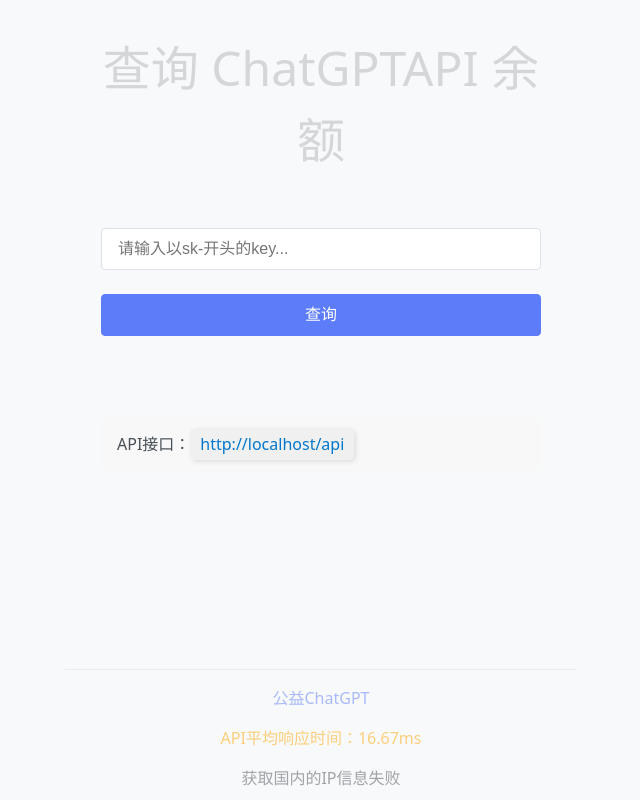
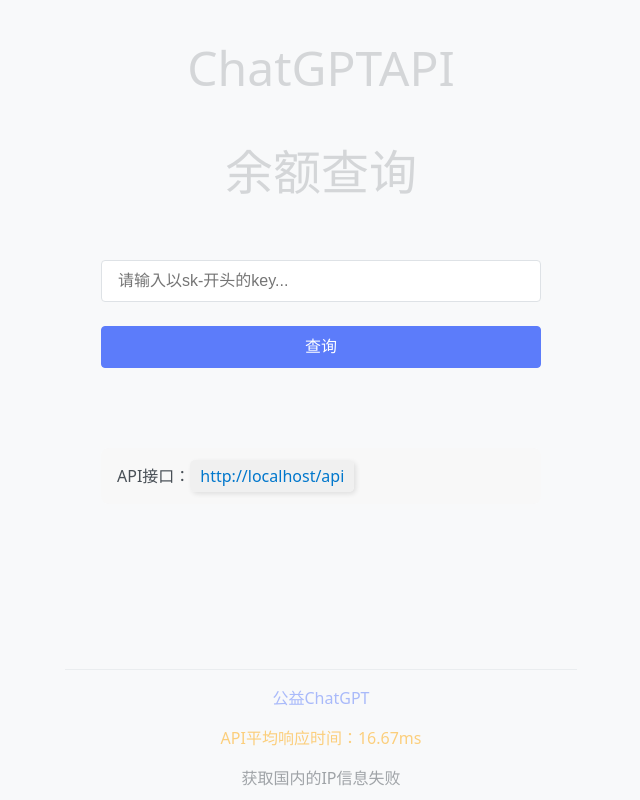
Before and after one commit to xiao1bai2ge3/ChatGPT-API, a Next.js app: page / in a window 1280 px wide. Shown: the whole page, without its empty margins (319-959 px from the left). Built offline with nearby package versions, Linux system fonts and the light colour scheme; no server answers.

Commit message:
Update index.js

```diff
--- a/src/pages/index.js
+++ b/src/pages/index.js
@@ -192,7 +192,8 @@
 
       <div className={styles.container}>
         <header className={styles.header}>
-          <h1 className={styles.h1}>查询 ChatGPTAPI 余额</h1>
+          <h1 className={styles.h1}>ChatGPTAPI</h1>
+          <h1 className={styles.h1}>余额查询</h1>
         </header>
         <main className={styles.main}>
 
```
